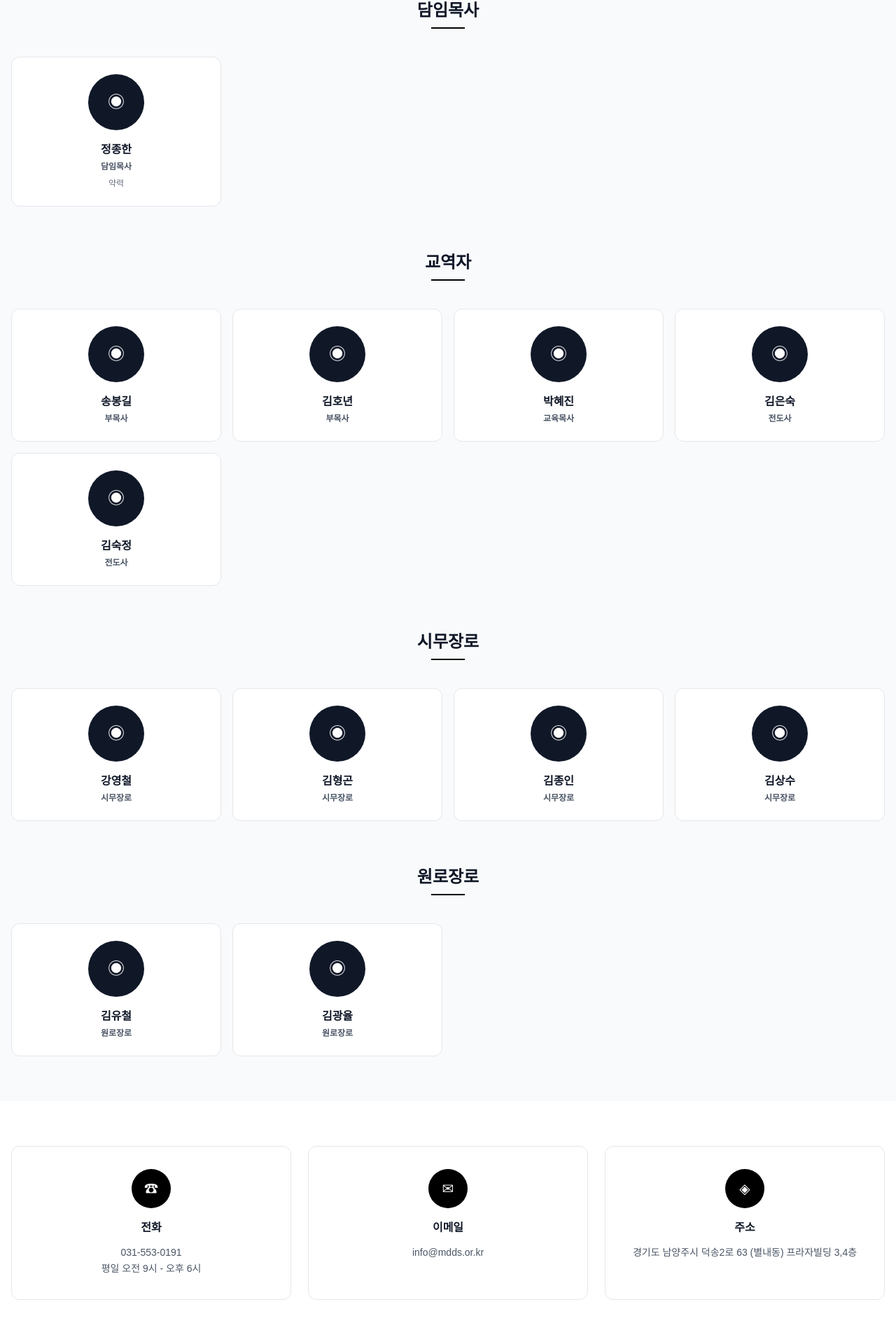
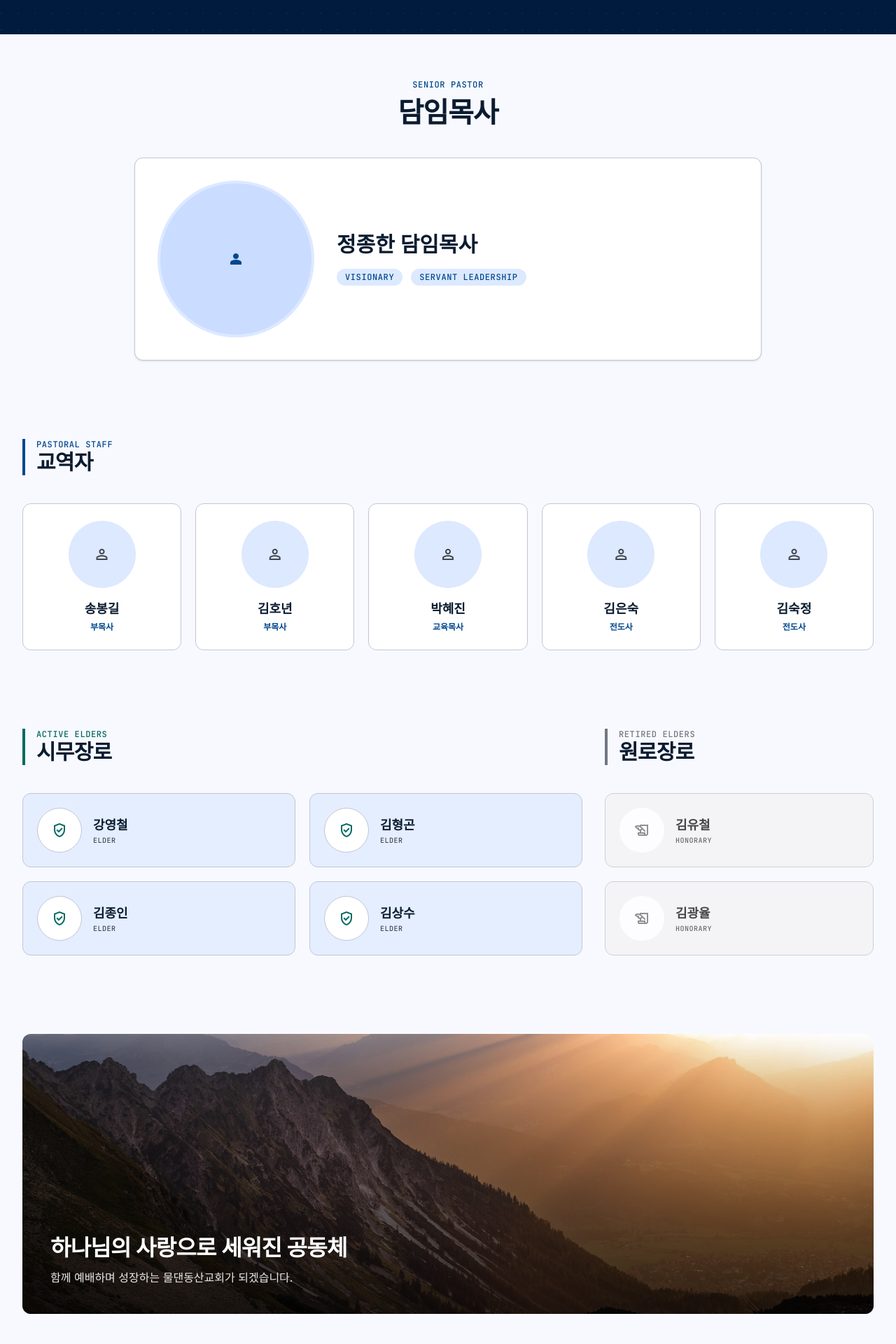
Before and after one commit to kim01033226699-lgtm/mdds, a Next.js app: page /serving in a window 1280 px wide. Shown: the part 360-2280 px from the top of the page at 70% size. Built offline with nearby package versions, Linux system fonts and the light colour scheme; no server answers.

Commit message:
페이지수정

```diff
--- a/app/serving/page.tsx
+++ b/app/serving/page.tsx
@@ -1,6 +1,6 @@
 'use client';
 
-import PageHeader from '@/components/PageHeader';
+import Image from 'next/image';
 import { useEffect, useState } from 'react';
 
 type Member = { name: string; position: string; desc?: string };
@@ -36,62 +36,215 @@ const DEFAULT: Category[] = [
   },
 ];
 
+const HERO_PATTERN_STYLE = {
+  backgroundColor: '#001b3d',
+  backgroundImage:
+    'radial-gradient(circle at 2px 2px, rgba(255,255,255,0.05) 1px, transparent 0)',
+  backgroundSize: '24px 24px',
+};
+
 export default function ServingPage() {
   const [categories, setCategories] = useState<Category[]>(DEFAULT);
 
   useEffect(() => {
-    fetch('/api/contents/serving').then(r => r.ok ? r.json() : null).then(d => {
+    fetch('/api/contents/serving')
+      .then((r) => (r.ok ? r.json() : null))
+      .then((d) => {
         if (d?.data?.categories?.length) setCategories(d.data.categories);
-    }).catch(() => {});
+      })
+      .catch(() => {});
   }, []);
 
+  const seniorPastor = categories.find((c) => c.title === '담임목사')?.members?.[0];
+  const pastoralStaff = categories.find((c) => c.title === '교역자')?.members ?? [];
+  const activeElders = categories.find((c) => c.title === '시무장로')?.members ?? [];
+  const retiredElders = categories.find((c) => c.title === '원로장로')?.members ?? [];
+
   return (
-    <>
-      <PageHeader title="섬기는 사람들" subtitle="물댄동산교회를 섬기는 분들을 소개합니다" />
+    <div className="bg-[#f8f9ff] text-[#0b1c30] font-['Inter']">
+      {/* Hero */}
+      <section
+        className="py-20 md:py-32 flex flex-col items-center justify-center text-center px-4"
+        style={HERO_PATTERN_STYLE}
+      >
+        <h1 className="font-['Hanken_Grotesk'] text-3xl md:text-[40px] leading-[1.1] font-bold text-white mb-4 tracking-tight">
+          섬기는 사람들
+        </h1>
+        <p className="text-base md:text-lg text-[#cadcff] max-w-2xl">
+          물댄동산교회를 섬기는 분들을 소개합니다.
+        </p>
+      </section>
 
-      <section className="py-16 bg-gray-50">
-        <div className="max-w-screen-xl mx-auto px-4 space-y-16">
-          {categories.map((cat) => (
-            <div key={cat.title}>
-              <h2 className="text-2xl font-bold text-center text-gray-900 mb-2">{cat.title}</h2>
-              <div className="w-12 h-0.5 bg-black mx-auto mb-10" />
-              <div className="grid grid-cols-2 md:grid-cols-4 gap-4">
-                {cat.members.map((m) => (
+      <div className="max-w-[1600px] mx-auto px-4 md:px-8 py-12 md:py-16">
+        {/* 담임목사 */}
+        {seniorPastor && (
+          <section className="mb-20 md:mb-28">
+            <div className="flex flex-col items-center">
+              <div className="text-center mb-8 md:mb-10">
+                <span className="font-['JetBrains_Mono'] text-xs font-medium tracking-wider text-[#00488d] uppercase block">
+                  Senior Pastor
+                </span>
+                <h2 className="font-['Hanken_Grotesk'] text-3xl md:text-[40px] font-bold mt-2 tracking-tight">
+                  담임목사
+                </h2>
+              </div>
+              <div className="w-full max-w-4xl bg-white border border-[#c2c6d4] rounded-xl overflow-hidden shadow-sm hover:shadow-md transition-shadow">
+                <div className="flex flex-col md:flex-row items-center p-6 md:p-8 gap-6 md:gap-8">
+                  <div className="w-44 h-44 md:w-56 md:h-56 shrink-0 bg-[#cadcff] rounded-full overflow-hidden flex items-center justify-center border-4 border-[#dce9ff]">
+                    <span
+                      className="material-symbols-outlined text-[#00488d] text-7xl md:text-8xl"
+                      style={{ fontVariationSettings: "'FILL' 1" }}
+                    >
+                      person
+                    </span>
+                  </div>
+                  <div className="text-center md:text-left flex-grow">
+                    <h3 className="font-['Hanken_Grotesk'] text-2xl md:text-3xl font-bold text-[#0b1c30] mb-1">
+                      {seniorPastor.name} {seniorPastor.position}
+                    </h3>
+                    {seniorPastor.desc && seniorPastor.desc !== '약력' && (
+                      <p className="text-sm text-[#424752] mb-5 leading-relaxed">
+                        {seniorPastor.desc}
+                      </p>
+                    )}
+                    <div className="flex flex-wrap justify-center md:justify-start gap-3 mt-4">
+                      <span className="bg-[#dce9ff] text-[#00488d] px-3 py-1 rounded-full font-['JetBrains_Mono'] text-xs font-medium tracking-wider">
+                        VISIONARY
+                      </span>
+                      <span className="bg-[#dce9ff] text-[#00488d] px-3 py-1 rounded-full font-['JetBrains_Mono'] text-xs font-medium tracking-wider">
+                        SERVANT LEADERSHIP
+                      </span>
+                    </div>
+                  </div>
+                </div>
+              </div>
+            </div>
+          </section>
+        )}
+
+        {/* 교역자 */}
+        {pastoralStaff.length > 0 && (
+          <section className="mb-20 md:mb-28">
+            <div className="mb-8 md:mb-10 border-l-4 border-[#00488d] pl-4">
+              <span className="font-['JetBrains_Mono'] text-xs font-medium tracking-wider text-[#00488d] uppercase block">
+                Pastoral Staff
+              </span>
+              <h2 className="font-['Hanken_Grotesk'] text-2xl md:text-3xl font-bold tracking-tight">
+                교역자
+              </h2>
+            </div>
+            <div className="grid grid-cols-2 md:grid-cols-3 lg:grid-cols-5 gap-5">
+              {pastoralStaff.map((m) => (
                 <div
                   key={m.name}
-                    className="bg-white rounded-xl border border-gray-200 p-6 text-center hover:shadow-lg hover:-translate-y-1 transition"
+                  className="bg-white border border-[#c2c6d4] p-6 rounded-xl flex flex-col items-center text-center group hover:border-[#00488d] transition-colors"
                 >
-                    <div className="w-20 h-20 rounded-full bg-gray-900 text-white flex items-center justify-center mx-auto mb-4 text-2xl">
-                      ◉
+                  <div className="w-24 h-24 bg-[#dce9ff] rounded-full mb-4 flex items-center justify-center group-hover:bg-[#cadcff] transition-colors">
+                    <span className="material-symbols-outlined text-[#424752] text-4xl group-hover:text-[#00488d] transition-colors">
+                      person
+                    </span>
                   </div>
-                    <div className="text-base font-bold text-gray-900 mb-1">{m.name}</div>
-                    <div className="text-xs text-gray-600 font-semibold">{m.position}</div>
-                    {m.desc && <div className="text-xs text-gray-500 mt-2">{m.desc}</div>}
+                  <h4 className="font-['Hanken_Grotesk'] text-lg font-semibold text-[#0b1c30] mb-1">
+                    {m.name}
+                  </h4>
+                  <p className="text-xs text-[#00488d] font-bold">{m.position}</p>
                 </div>
               ))}
+            </div>
+          </section>
+        )}
+
+        {/* Bento: 시무장로 (2/3) + 원로장로 (1/3) */}
+        <div className="grid grid-cols-1 lg:grid-cols-3 gap-8">
+          {/* 시무장로 */}
+          {activeElders.length > 0 && (
+            <section className="lg:col-span-2">
+              <div className="mb-8 md:mb-10 border-l-4 border-[#006a61] pl-4">
+                <span className="font-['JetBrains_Mono'] text-xs font-medium tracking-wider text-[#006a61] uppercase block">
+                  Active Elders
+                </span>
+                <h2 className="font-['Hanken_Grotesk'] text-2xl md:text-3xl font-bold tracking-tight">
+                  시무장로
+                </h2>
+              </div>
+              <div className="grid grid-cols-2 md:grid-cols-4 lg:grid-cols-2 gap-5">
+                {activeElders.map((m) => (
+                  <div
+                    key={m.name}
+                    className="bg-[#e5eeff] border border-[#c2c6d4] p-5 rounded-xl flex items-center gap-4"
+                  >
+                    <div className="w-16 h-16 bg-white rounded-full shrink-0 flex items-center justify-center border border-[#c2c6d4]">
+                      <span className="material-symbols-outlined text-[#006a61] text-2xl">
+                        verified_user
+                      </span>
+                    </div>
+                    <div>
+                      <h4 className="font-['Hanken_Grotesk'] text-lg font-semibold">{m.name}</h4>
+                      <p className="font-['JetBrains_Mono'] text-[10px] tracking-wider text-[#424752]">
+                        ELDER
+                      </p>
                     </div>
                   </div>
                 ))}
               </div>
             </section>
+          )}
 
-      <section className="py-16 bg-white">
-        <div className="max-w-screen-xl mx-auto px-4 grid md:grid-cols-3 gap-6">
-          {[
-            { icon: '☎', title: '전화', info: '031-553-0191\n평일 오전 9시 - 오후 6시' },
-            { icon: '✉', title: '이메일', info: 'info@mdds.or.kr' },
-            { icon: '◈', title: '주소', info: '경기도 남양주시 덕송2로 63 (별내동) 프라자빌딩 3,4층' },
-          ].map((c) => (
-            <div key={c.title} className="bg-white border border-gray-200 rounded-xl p-8 text-center">
-              <div className="w-14 h-14 rounded-full bg-black text-white flex items-center justify-center mx-auto mb-4 text-xl">
-                {c.icon}
+          {/* 원로장로 */}
+          {retiredElders.length > 0 && (
+            <section>
+              <div className="mb-8 md:mb-10 border-l-4 border-[#727783] pl-4">
+                <span className="font-['JetBrains_Mono'] text-xs font-medium tracking-wider text-[#727783] uppercase block">
+                  Retired Elders
+                </span>
+                <h2 className="font-['Hanken_Grotesk'] text-2xl md:text-3xl font-bold tracking-tight">
+                  원로장로
+                </h2>
               </div>
-              <div className="text-base font-bold text-gray-900 mb-3">{c.title}</div>
-              <div className="text-sm text-gray-600 leading-relaxed whitespace-pre-line">{c.info}</div>
+              <div className="flex flex-col gap-5">
+                {retiredElders.map((m) => (
+                  <div
+                    key={m.name}
+                    className="bg-[#eff4ff] border border-[#c2c6d4] p-5 rounded-xl flex items-center gap-4 grayscale opacity-80 hover:grayscale-0 hover:opacity-100 transition-all"
+                  >
+                    <div className="w-16 h-16 bg-white rounded-full shrink-0 flex items-center justify-center">
+                      <span className="material-symbols-outlined text-[#727783] text-2xl">
+                        history_edu
+                      </span>
+                    </div>
+                    <div>
+                      <h4 className="font-['Hanken_Grotesk'] text-lg font-semibold">{m.name}</h4>
+                      <p className="font-['JetBrains_Mono'] text-[10px] tracking-wider text-[#424752]">
+                        HONORARY
+                      </p>
+                    </div>
                   </div>
                 ))}
               </div>
             </section>
-    </>
+          )}
+        </div>
+
+        {/* Visual Break */}
+        <div className="mt-20 md:mt-28 rounded-xl overflow-hidden relative h-[300px] md:h-[400px]">
+          <Image
+            src="/hero-01.jpg"
+            alt="물댄동산교회 공동체"
+            fill
+            className="object-cover"
+          />
+          <div className="absolute inset-0 bg-gradient-to-t from-black/70 via-black/30 to-transparent flex items-end p-6 md:p-10">
+            <div className="text-white">
+              <p className="font-['Hanken_Grotesk'] text-2xl md:text-[32px] font-bold mb-2 tracking-tight">
+                하나님의 사랑으로 세워진 공동체
+              </p>
+              <p className="text-sm md:text-base opacity-90">
+                함께 예배하며 성장하는 물댄동산교회가 되겠습니다.
+              </p>
+            </div>
+          </div>
+        </div>
+      </div>
+    </div>
   );
 }
--- a/package.json
+++ b/package.json
@@ -1,5 +1,5 @@
 {
-  "name": "mddsch-next",
+  "name": "mdds",
   "version": "0.1.0",
   "private": true,
   "scripts": {
```
Also changed, not shown: app/greeting/page.tsx (+105 -39 lines). Lines whose indentation alone changed are shown as unchanged.
